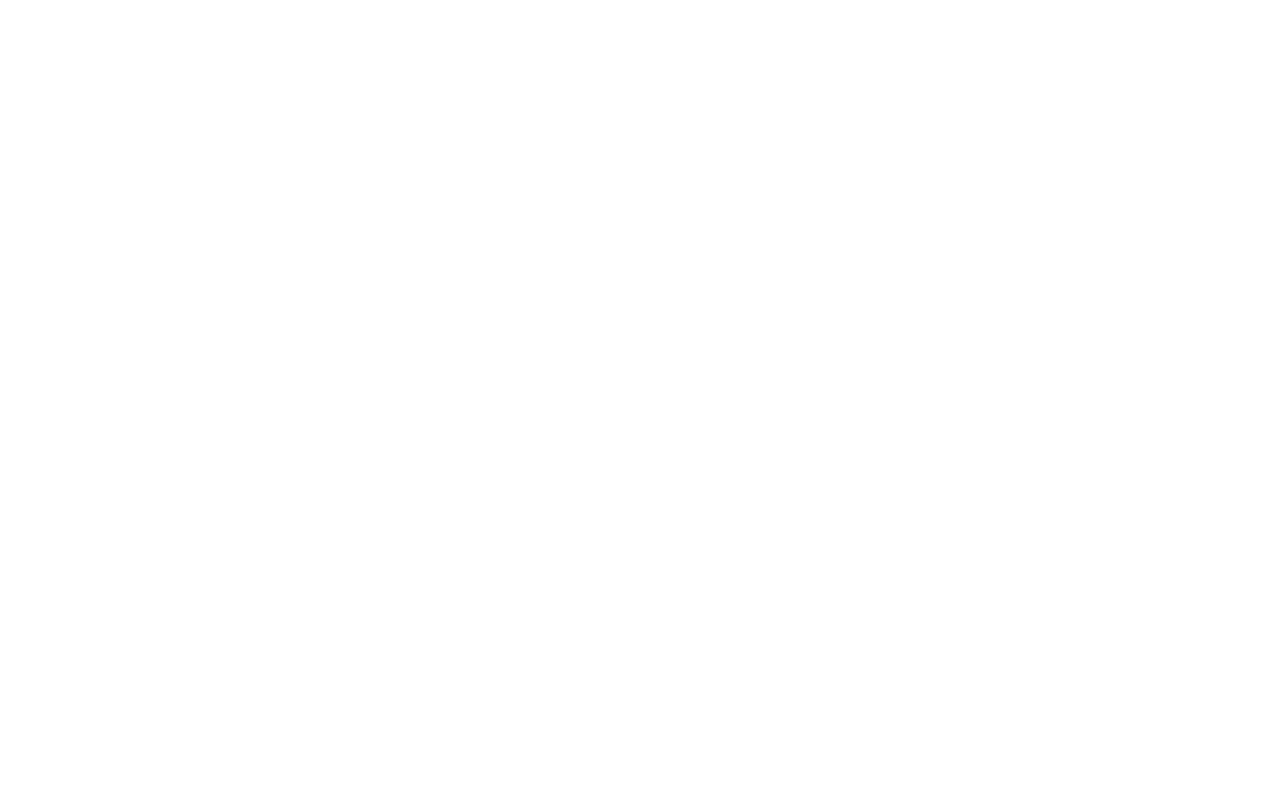
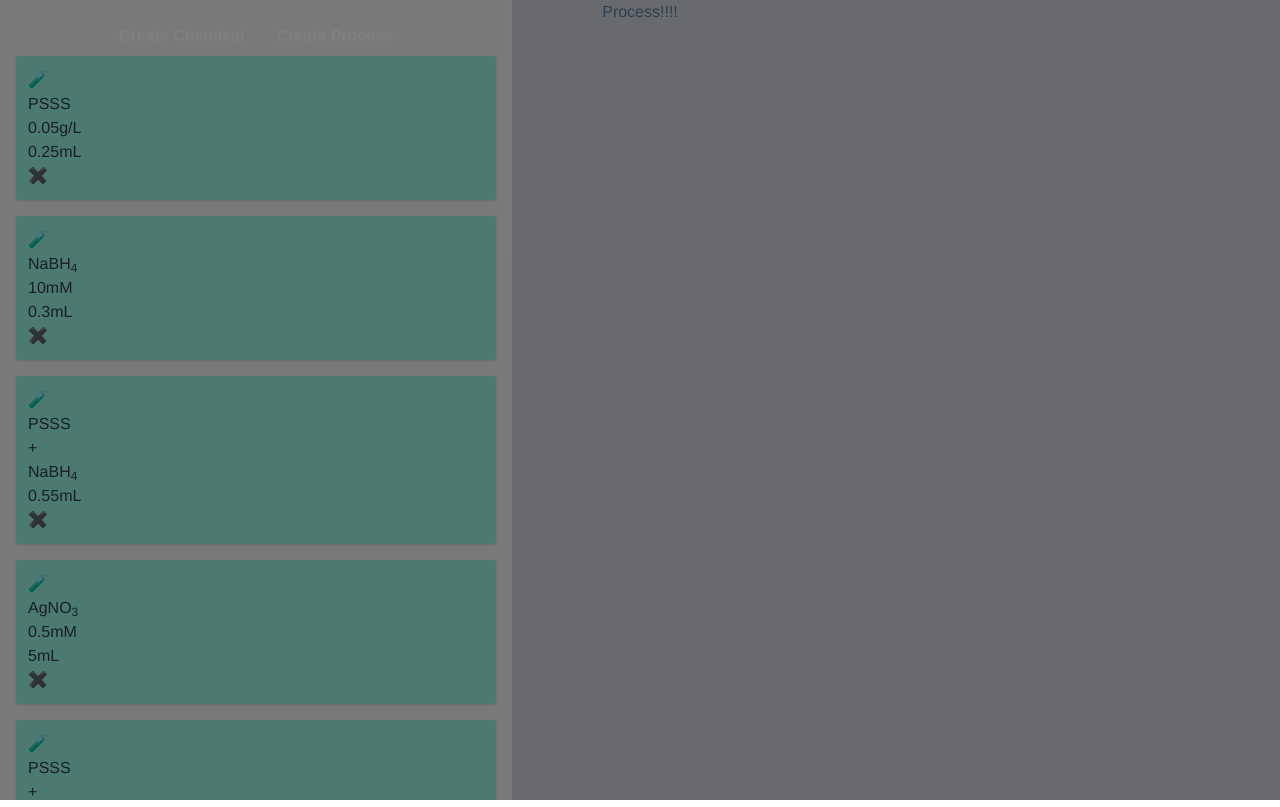
Before and after one commit to sl2820/labnote, a Vue app: page /process/1 in a window 1280 px wide. Built offline with nearby package versions, Linux system fonts and the light colour scheme.

Commit message:
Add Process components in List view

```diff
--- a/src/components/AppButton.vue
+++ b/src/components/AppButton.vue
@@ -26,6 +26,6 @@
 
 <style lang="css" scoped>
 .button {
-  @apply inline-flex px-4 py-2 text-white font-bold rounded items-center;
+  @apply inline-flex px-4 py-2 text-white font-bold items-center;
 }
 </style>
--- /dev/null
+++ b/src/components/AppProcess.vue
@@ -0,0 +1,71 @@
+<template>
+  <div>
+    <ul class="flex justify-between">
+      <li class="mr-2">
+        🔬
+        <div class="inline-block font-bold mr-4">{{ process.type.method }}</div>
+
+        <div class="inline-block">{{ inputs }}</div>
+
+        <div
+          v-if="process.type.reactive"
+          class="inline-block text-sm text-gray-600 ml-8"
+        >
+          💥
+          <div class="inline-block mr-2">{{ process.type.detail }}</div>
+          <div class="inline-block mr-2">w/{{ process.type.instrument }}</div>
+          <div class="inline-block mr-2">{{ process.type.rpm }}rpm</div>
+          <div class="inline-block mr-2">{{ process.type.temperature }}°C</div>
+        </div>
+      </li>
+      <li class="mr-2">
+        <button
+          class="inline-block text-sm"
+          @click.stop="removeProcess(note, processIndex)"
+        >
+          ✖️
+        </button>
+      </li>
+    </ul>
+  </div>
+</template>
+
+<script>
+import { mapState } from "vuex"
+export default {
+  props: {
+    process: {
+      type: Object,
+      required: true
+    },
+    processIndex: {
+      type: Number,
+      required: true
+    }
+  },
+  computed: {
+    ...mapState(["note"]),
+    inputs() {
+      const ids = this.process.inputs
+      let names = []
+      for (const i of ids) {
+        for (const c of this.note.components) {
+          if (c.id === i) {
+            for (const j of c.ingredients) {
+              names.push(j.name)
+            }
+          }
+        }
+      }
+      return names.join(", ")
+    }
+  },
+  methods: {
+    removeProcess(note, processIndex) {
+      this.$store.commit("REMOVE_PROCESS", { note, processIndex })
+    }
+  }
+}
+</script>
+
+<style scoped></style>
--- a/src/data/sample_project.js
+++ b/src/data/sample_project.js
@@ -124,7 +124,7 @@
       inputs: ["c1", "c2"],
       type: {
         reactive: false,
-        method: "merge"
+        method: "Merge"
       },
       output: "c3"
     },
@@ -133,8 +133,9 @@
       inputs: ["c3", "c4"],
       type: {
         reactive: true,
-        method: "merge",
-        detail: "stir",
+        method: "Merge",
+        detail: "Stir",
+        instrument: "Syringe",
         rpm: 100,
         temperature: 27
       },
--- a/src/router/index.js
+++ b/src/router/index.js
@@ -2,6 +2,7 @@
 import VueRouter from "vue-router"
 import Note from "../views/Note.vue"
 import Chemical from "../views/Chemical.vue"
+import Process from "../views/Process.vue"
 
 Vue.use(VueRouter)
 
@@ -15,6 +16,11 @@
         path: "chemical/:id",
         name: "chemical",
         component: Chemical
+      },
+      {
+        path: "process/:id",
+        name: "process",
+        component: Process
       }
     ]
   }
--- a/src/store/index.js
+++ b/src/store/index.js
@@ -35,9 +35,6 @@
         formula: ""
       })
     },
-    // REMOVE_CHEMICAL(state, { flask, chemicalIndex }) {
-    //   flask.chemicals.splice(chemicalIndex, 1)
-    // },
     CREATE_FLASK(state, { name }) {
       state.note.flasks.push({
         name,
@@ -54,22 +51,18 @@
     UPDATE_FLASK(state, { flask, key, value }) {
       Vue.set(flask, key, value)
     },
-    // MOVE_CHEMICAL(
-    //   state,
-    //   { fromChemicals, toChemicals, fromChemicalIndex, toChemicalIndex }
-    // ) {
-    //   const chemicalToMove = fromChemicals.splice(fromChemicalIndex, 1)[0]
-    //   toChemicals.splice(toChemicalIndex, 0, chemicalToMove)
-    // },
-    // MOVE_FLASK(state, { fromFlaskIndex, toFlaskIndex }) {
-    //   const flaskList = state.note.flasks
-    //   const flaskToMove = flaskList.splice(fromFlaskIndex, 1)[0]
-    //   flaskList.splice(toFlaskIndex, 0, flaskToMove)
-    // }
     MOVE_CHEMICAL(state, { fromChemicalIndex, toChemicalIndex }) {
       const chemicalList = state.note.components
       const chemcialToMove = chemicalList.splice(fromChemicalIndex, 1)[0]
       chemicalList.splice(toChemicalIndex, 0, chemcialToMove)
+    },
+    MOVE_PROCESS(state, { fromProcessIndex, toProcessIndex }) {
+      const processList = state.note.actions
+      const processToMove = processList.splice(fromProcessIndex, 1)[0]
+      processList.splice(toProcessIndex, 0, processToMove)
+    },
+    REMOVE_PROCESS(state, { note, processIndex }) {
+      note.actions.splice(processIndex, 1)
     }
   }
 })
--- a/src/views/Chemical.vue
+++ b/src/views/Chemical.vue
@@ -1,5 +1,6 @@
 <template>
   <div class="chemical-view">
+    Chemical!!!
     <div class="flex flex-col flex-grow items-start justify-between px-4">
       <div
         class="p-2 w-full font-serif italic underline mb-0 text-sm text-gray-600"
--- a/src/views/Note.vue
+++ b/src/views/Note.vue
@@ -2,16 +2,18 @@
   <div>
     <div class="note-tui">
       <div class="items-start">
-        <AppButton class="mx-2 my-5 bg-teal-500" @click="createChemical"
+        <AppButton
+          class="mx-2 my-5 bg-teal-500 rounded-sm"
+          @click="createChemical"
           >Create Chemical</AppButton
         >
-        <AppButton class="bg-indigo-500" @click="createProcess"
+        <AppButton class="bg-indigo-500 rounded-full" @click="createProcess"
           >Create Process</AppButton
         >
         <div
           class="chemical"
           v-for="(chemical, $chemicalIndex) in note.components"
-          :key="$chemicalIndex"
+          :key="$chemicalIndex + '-chemical'"
           draggable
           @drop="moveChemical($event, $chemicalIndex)"
           @dragover.prevent
@@ -21,12 +23,33 @@
         >
           <AppChemical :chemical="chemical" :chemicalIndex="$chemicalIndex" />
         </div>
+
+        <div
+          class="process"
+          v-for="(process, $processIndex) in note.actions"
+          :key="$processIndex + '-process'"
+          draggable
+          @drop="moveProcess($event, $processIndex)"
+          @dragover.prevent
+          @dragenter.prevent
+          @dragstart.self="pickupProcess($event, $processIndex)"
+          @click="openProcess(process)"
+        >
+          <AppProcess :process="process" :processIndex="$processIndex" />
+        </div>
       </div>
 
       <div
         class="chemical-bg"
         v-if="isChemicalOpen"
-        @click.self="closeChemical"
+        @click.self="closeChemicalProcess"
+      >
+        <router-view />
+      </div>
+      <div
+        class="process-bg"
+        v-if="isProcessOpen"
+        @click.self="closeChemicalProcess"
       >
         <router-view />
       </div>
@@ -40,9 +63,10 @@
 // import { uuid } from "@/utils"
 import AppButton from "@/components/AppButton"
 import AppChemical from "@/components/AppChemical"
+import AppProcess from "@/components/AppProcess"
 
 export default {
-  components: { AppButton, AppChemical },
+  components: { AppButton, AppChemical, AppProcess },
   data() {
     return {}
   },
@@ -50,14 +74,15 @@
     ...mapState(["note"]),
     isChemicalOpen() {
       return this.$route.name === "chemical"
+    },
+    isProcessOpen() {
+      return this.$route.name === "process"
     }
   },
   methods: {
     createChemical() {},
-    createProcess() {},
     moveChemical(e, toChemicalIndex) {
       const fromChemicalIndex = e.dataTransfer.getData("from-chemical-index")
-
       this.$store.commit("MOVE_CHEMICAL", {
         fromChemicalIndex,
         toChemicalIndex
@@ -66,14 +91,32 @@
     pickupChemical(e, fromChemicalIndex) {
       e.dataTransfer.effectAllowed = "move"
       e.dataTransfer.dropEffect = "move"
-
       e.dataTransfer.setData("from-chemical-index", fromChemicalIndex)
-      e.dataTransfer.setData("type", "flask")
+      // e.dataTransfer.setData("type", "flask")
     },
     openChemical(chemical) {
       this.$router.push({ name: "chemical", params: { id: chemical.id } })
     },
-    closeChemical() {
+
+    createProcess() {},
+    moveProcess(e, toProcessIndex) {
+      const fromProcessIndex = e.dataTransfer.getData("from-process-index")
+      this.$store.commit("MOVE_PROCESS", {
+        fromProcessIndex,
+        toProcessIndex
+      })
+    },
+    pickupProcess(e, fromProcessIndex) {
+      e.dataTransfer.effectAllowed = "move"
+      e.dataTransfer.dropEffect = "move"
+      e.dataTransfer.setData("from-process-index", fromProcessIndex)
+      // e.dataTransfer.setData("type", "flask")
+    },
+    openProcess(process) {
+      this.$router.push({ name: "process", params: { id: process.id } })
+    },
+
+    closeChemicalProcess() {
       this.$router.push({ name: "note" })
     }
   }
@@ -85,9 +128,16 @@
   @apply p-4 bg-gray-100 h-screen w-2/5 overflow-auto inline-block;
 }
 .chemical {
-  @apply bg-teal-100 p-3 mb-4 text-left shadow rounded;
+  @apply bg-teal-200 p-3 mb-4 text-left shadow rounded-sm;
 }
 .chemical-bg {
+  @apply inset-0 absolute;
+  background: rgba(0, 0, 0, 0.5);
+}
+.process {
+  @apply bg-indigo-200 p-3 mb-4 text-left shadow rounded-full;
+}
+.process-bg {
   @apply inset-0 absolute;
   background: rgba(0, 0, 0, 0.5);
 }
--- /dev/null
+++ b/src/views/Process.vue
@@ -0,0 +1,9 @@
+<template>
+  <div>Process!!!!</div>
+</template>
+
+<script>
+export default {}
+</script>
+
+<style scoped></style>
```
